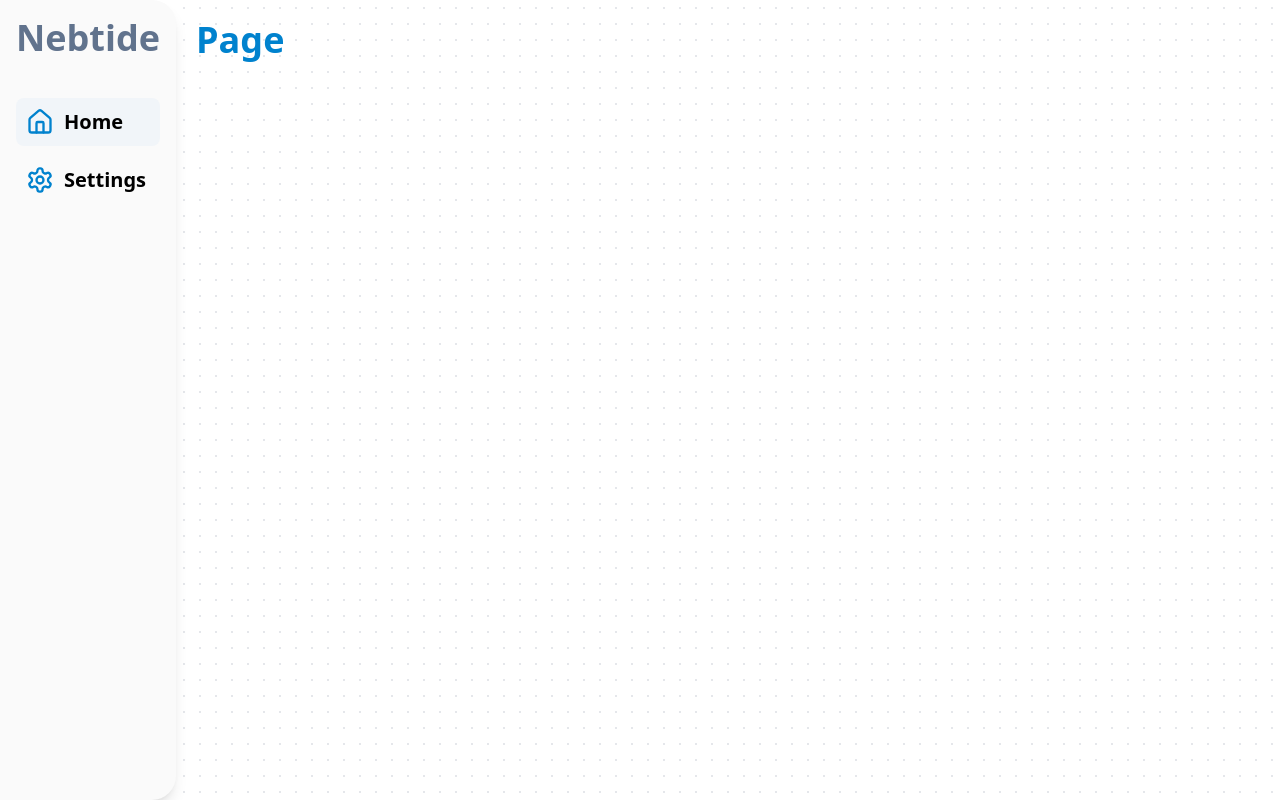
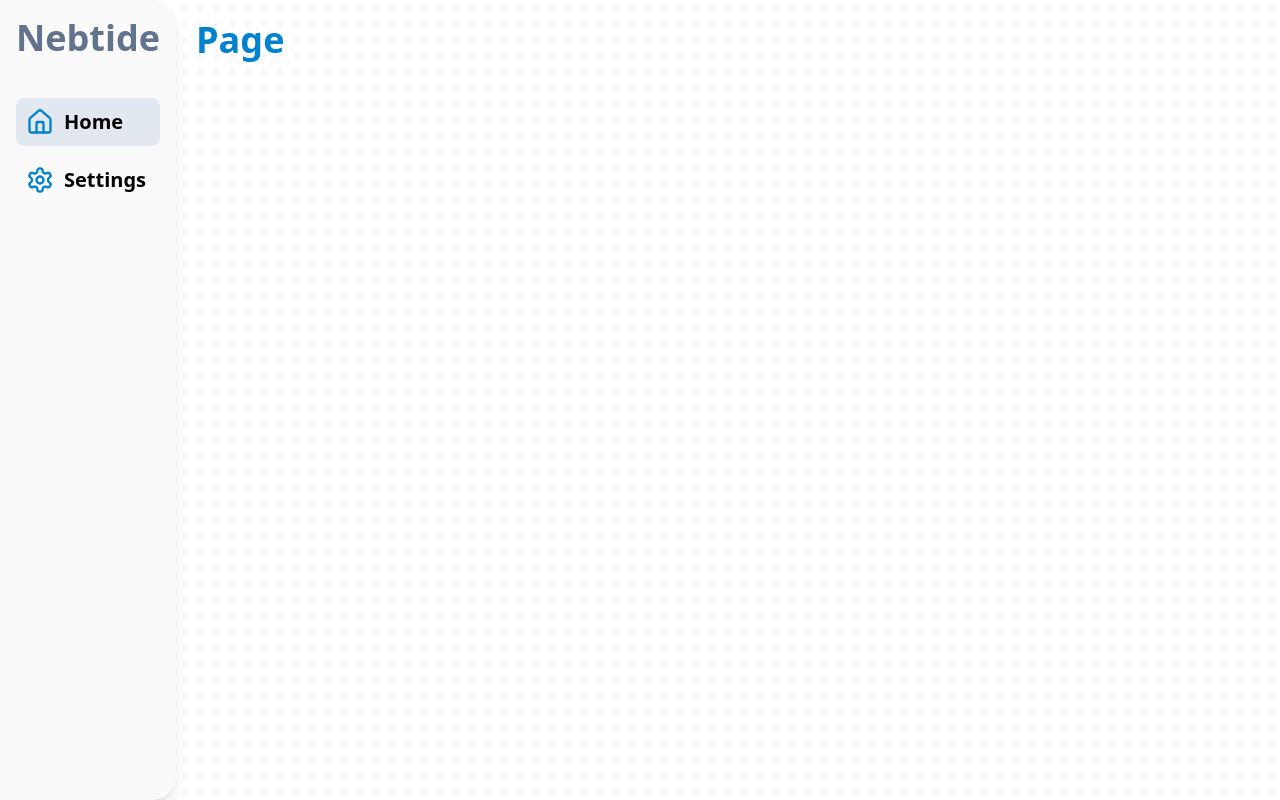
Before and after one commit to TTitanUA/nebtide, a React (Vite) app: page /#/ in a window 1280 px wide. Built offline with nearby package versions, Linux system fonts and the light colour scheme.

Commit message:
feat: update NavLink hover and active styles for improved UI feedback

```diff
--- a/src/renderer/components/navigation/nav-link.tsx
+++ b/src/renderer/components/navigation/nav-link.tsx
@@ -28,8 +28,8 @@ export const NavLink: FC<CustomNavLinkProps> = ({ className, href, label, ...pro
     <Link
       className={({ isActive }) =>
         cn(
-          'flex items-center gap-x-2.5 p-2.5 rounded-lg duration-300 transition-colors hover:bg-slate-100 dark:hover:bg-slate-700',
-          isActive ? 'bg-slate-100 dark:bg-slate-700' : '',
+          'flex items-center gap-x-2.5 p-2.5 rounded-lg duration-300 transition-colors hover:bg-slate-200 dark:hover:bg-slate-700',
+          isActive ? 'bg-slate-200 dark:bg-slate-700' : '',
           className
         )
       }
```
